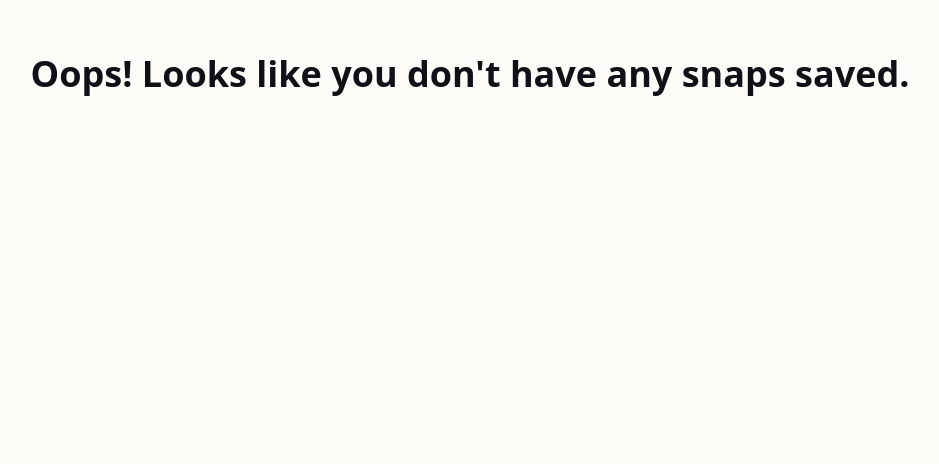
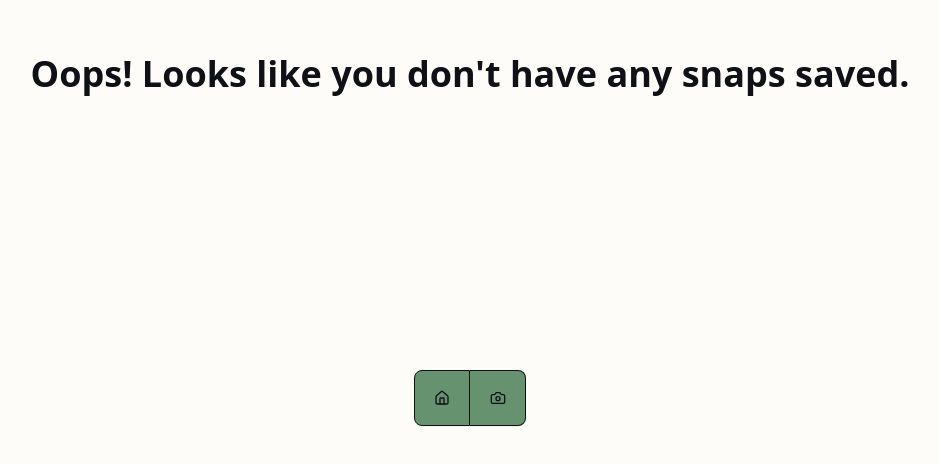
Before and after one commit to BigFudge420/Interior-Scanner, a React (Vite) app in the folder client/: page /dashboard in a window 1280 px wide. Shown: the part 350-814 px from the top of the page, without its empty margins (170-1109 px from the left). Built offline with nearby package versions, Linux system fonts and the light colour scheme.

Commit message:
style: add nav buttons to fallback page

```diff
--- a/client/src/pages/Dashboard.tsx
+++ b/client/src/pages/Dashboard.tsx
@@ -27,6 +27,13 @@ export default function Dashboard() {
             </Card>
           ))}
         </div>
+      </div>
+      }
+      {scans.length === 0 &&
+      <div className="flex h-screen justify-center items-center m-6">
+        <h1 className="text-4xl font-semibold">Oops! Looks like you don't have any snaps saved.</h1>
+      </div>
+      }
       <ButtonGroup className="fixed left-6/12 bottom-6 -translate-x-1/2 z-50">
               <Button size={"icon"} variant={"outline"} className="h-14 w-14" onClick={() => nav('/')}>
                   <House />
@@ -36,12 +43,5 @@ export default function Dashboard() {
               </Button>
           </ButtonGroup>
     </div>
-      }
-      {scans.length === 0 &&
-      <div className="flex h-screen justify-center items-center m-6">
-        <h1 className="text-4xl font-semibold">Oops! Looks like you don't have any snaps saved.</h1>
-      </div>
-      }
-    </div>
   );
 }
```
Lines whose indentation alone changed are shown as unchanged.
